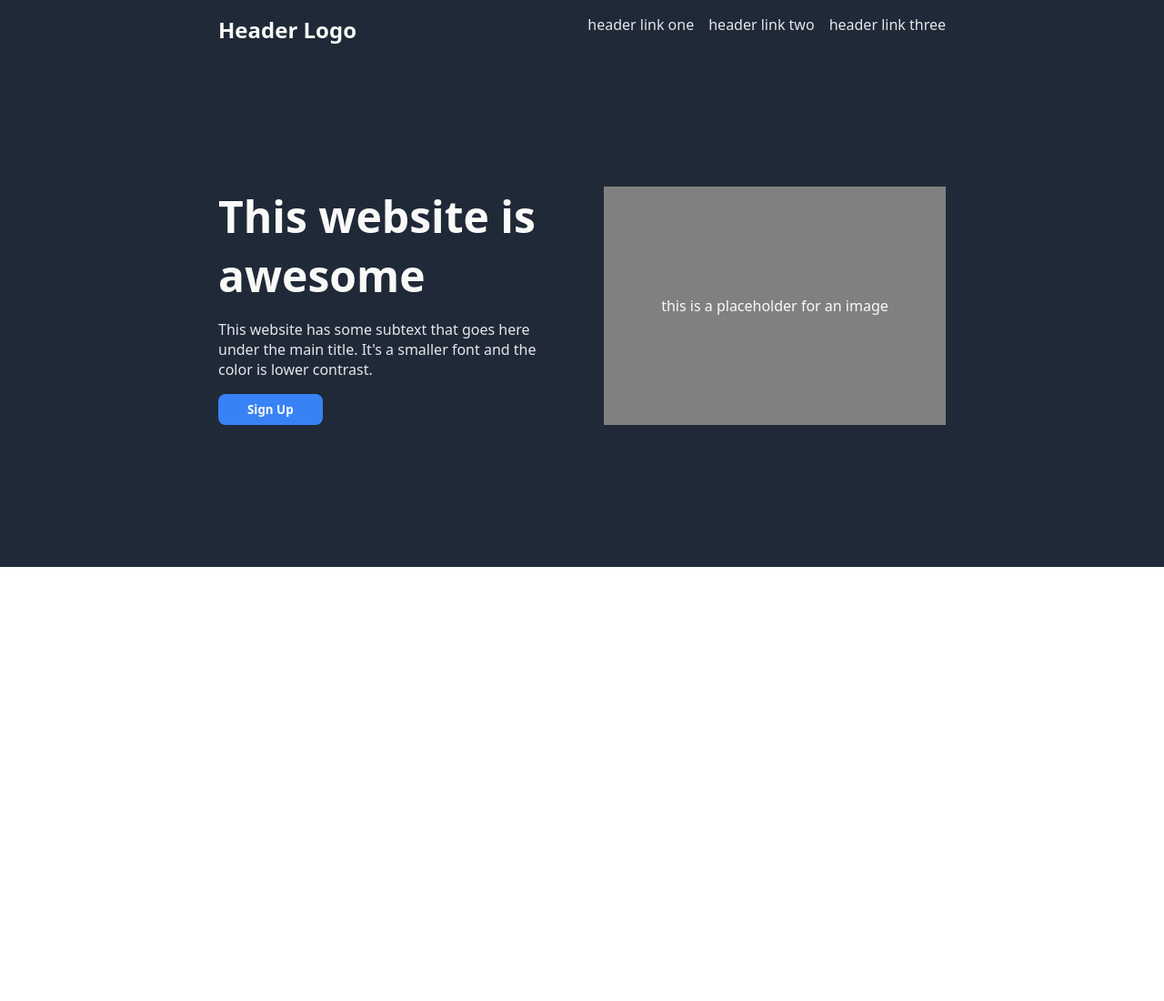
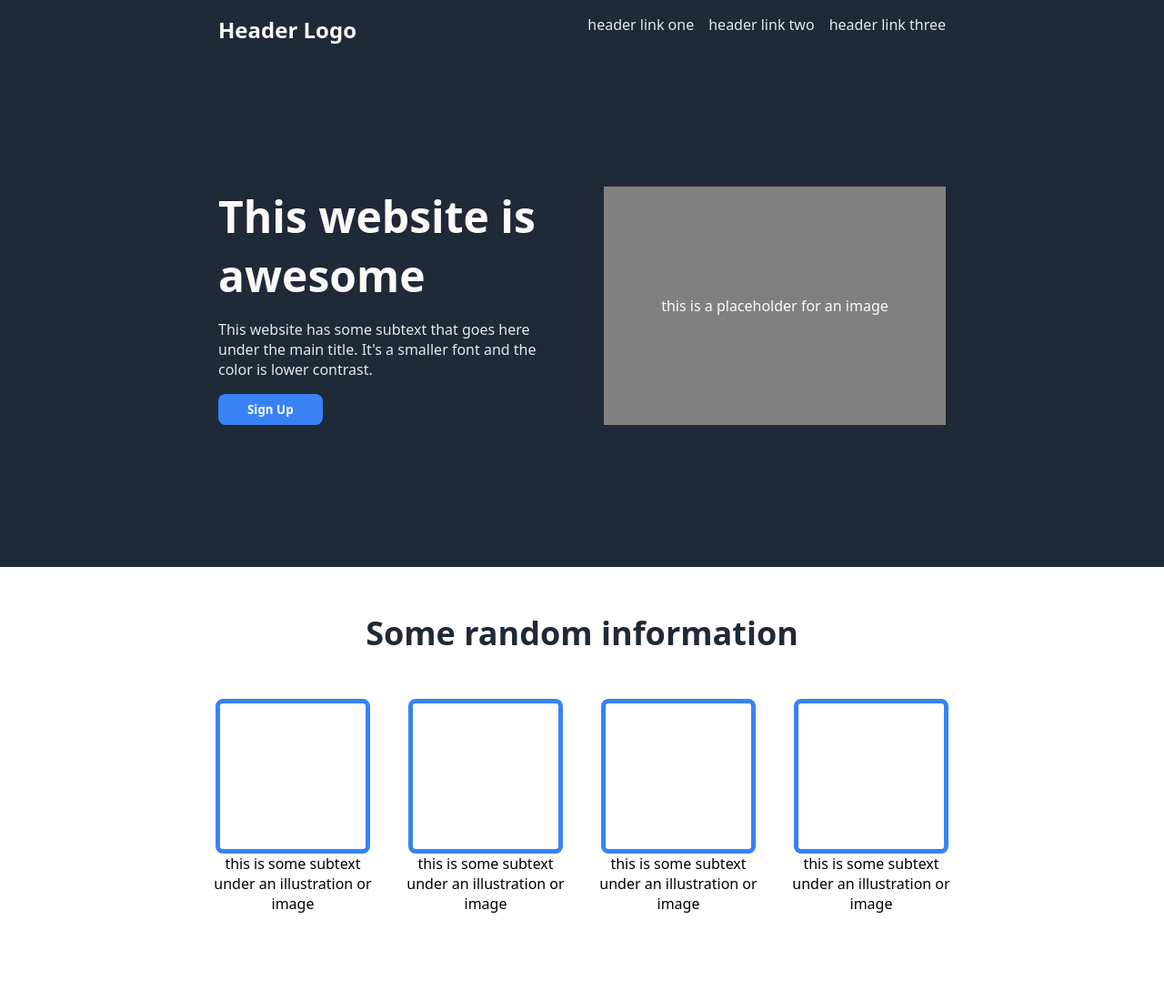
Before and after one commit to jinayang15/landing-page, a plain HTML site: page index.html in a window 1280 px wide. Shown: the whole page at 91% size. Before the commit the page ends 800 px from the top, so only its background shows below. Drawn offline with Linux system fonts and the light colour scheme.

Commit message:
Finish second section of the web page

```diff
--- a/index.html
+++ b/index.html
@@ -25,5 +25,26 @@
                 <div class="main-img">this is a placeholder for an image</div>
             </main>
         </div>
+        <div class="container two">
+            <div class="subtitle">Some random information</div>
+            <div class="information">
+                <div class="info-bit">
+                    <div class="small-img"></div>
+                    <div class="subtext">this is some subtext under an illustration or image</div>
+                </div>
+                <div class="info-bit">
+                    <div class="small-img"></div>
+                    <div class="subtext">this is some subtext under an illustration or image</div>
+                </div>
+                <div class="info-bit">
+                    <div class="small-img"></div>
+                    <div class="subtext">this is some subtext under an illustration or image</div>
+                </div>
+                <div class="info-bit">
+                    <div class="small-img"></div>
+                    <div class="subtext">this is some subtext under an illustration or image</div>
+                </div>
+            </div>
+        </div>
     </body>
 </html>
--- a/styles.css
+++ b/styles.css
@@ -5,12 +5,6 @@ html {
 body {
     margin: 0px;
     box-sizing: border-box;
-}
-
-.container.one{
-    padding: 0px 240px;
-    background-color: #1f2937;
-    color: #f9faf8;
 }
 
 header {
@@ -36,6 +30,16 @@ a, .description {
     text-decoration: none;
     color: #e5e7eb;
     font-size: 16px;
+}
+
+.container.one{
+    padding: 0px 240px;
+    background-color: #1f2937;
+    color: #f9faf8;
+}
+
+.container.two{
+    padding: 48px;
 }
 
 .logo {
@@ -74,3 +78,37 @@ a, .description {
     flex: 1;
 
 }
+
+.subtitle {
+    font-size: 36px;
+    color: #1F2937;
+    text-align: center;
+    font-weight: 800;
+}
+
+.information {
+    margin: 48px;
+    display: flex;
+    justify-content: center;
+    gap: 32px;
+}
+
+.info-bit{
+    display: flex;
+    flex-direction: column;
+    align-items: center;
+    width: 180px;
+    text-align: center;
+}
+
+.small-img{
+    border: solid #3882f6 5px;
+    border-radius: 8px;
+    width: 160px;
+    height: 160px;
+
+}
+
+.subtext {
+    font-size: 16px;
+}
```
